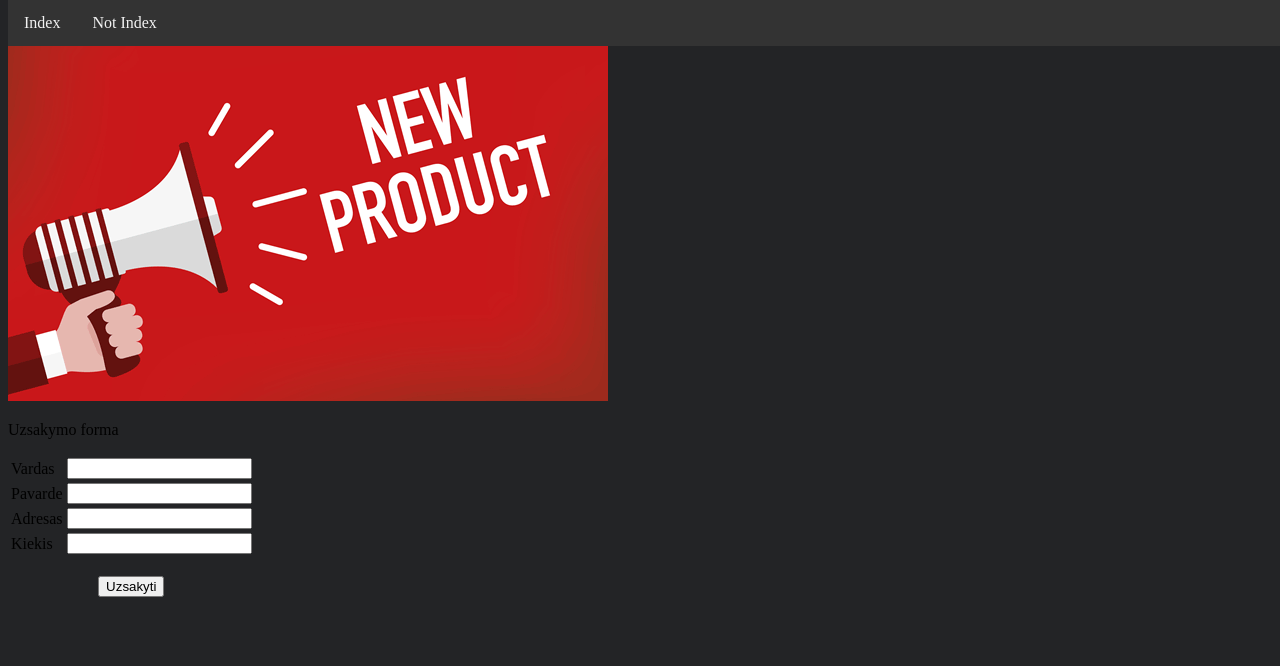
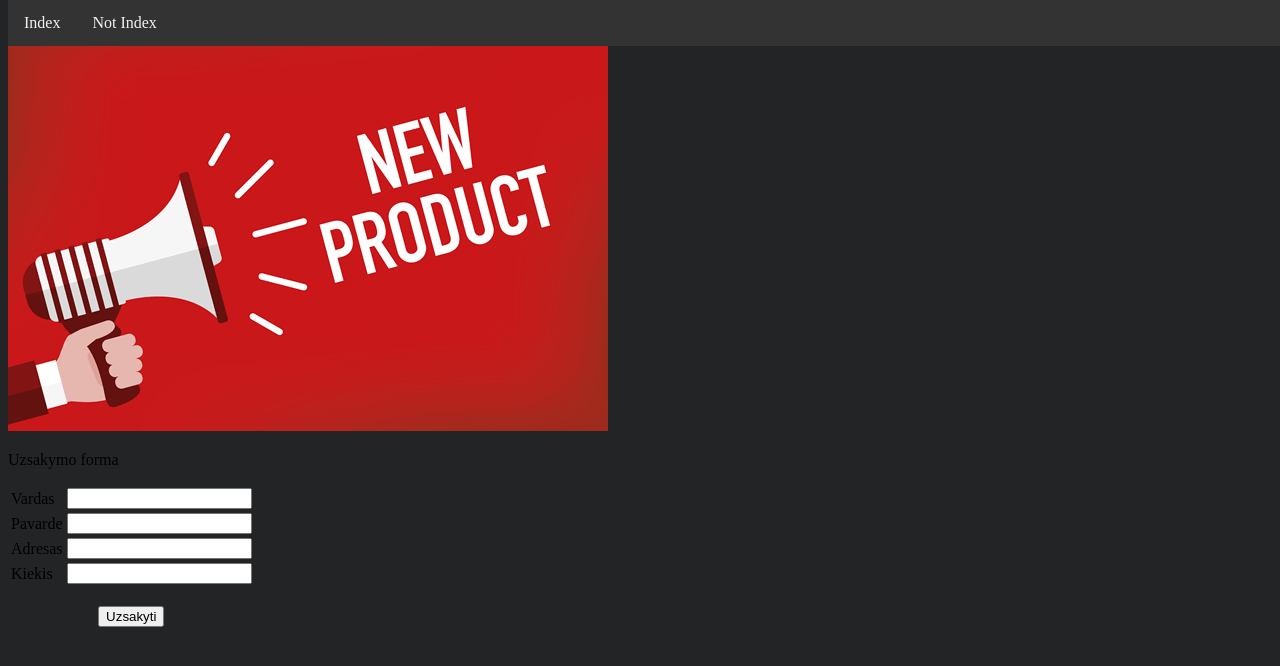
Before and after one commit to Sharemonster/nfqakademijapsl, a PHP site: page / in a window 1280 px wide. Shown: the top 666 px of the page. Run offline with PHP 8.4, Linux system fonts and the light colour scheme.

Commit message:
Hope it works

```diff
--- a/apdoroti.php
+++ b/apdoroti.php
@@ -4,7 +4,7 @@
 		<title>Apdorotas uzsakymas</title>
 		<link rel="stylesheet" href="css.css" type="text/css" />
 	</head>
-	<body class="bg">
+	<body class="bg spacetop">
 		<div class="navbar">
   			<a href="index.php">Index</a>
   			<a href="notindex.php">Not Index</a>
--- a/css.css
+++ b/css.css
@@ -1,7 +1,5 @@
-.center {
-	margin: auto;
-    width: 50%;
-    padding-top: 10px;
+.spacetop {
+    padding-top: 30px;
 }
 
 .navbar {
--- a/index.php
+++ b/index.php
@@ -6,7 +6,7 @@
     <link rel="stylesheet" href="css.css" type="text/css" />
   </head>
 
-  <body class="bg">
+  <body class="bg spacetop">
 
     <div class="navbar">
       <a href="index.php">Index</a>
--- a/notindex.php
+++ b/notindex.php
@@ -6,7 +6,7 @@
 		<link rel="stylesheet" href="css.css" type="text/css" />
 	</head>
 
-	<body class="bg">
+	<body class="bg spacetop">
 
  		<div class="navbar">
   			<a href="index.php">Index</a>
```
